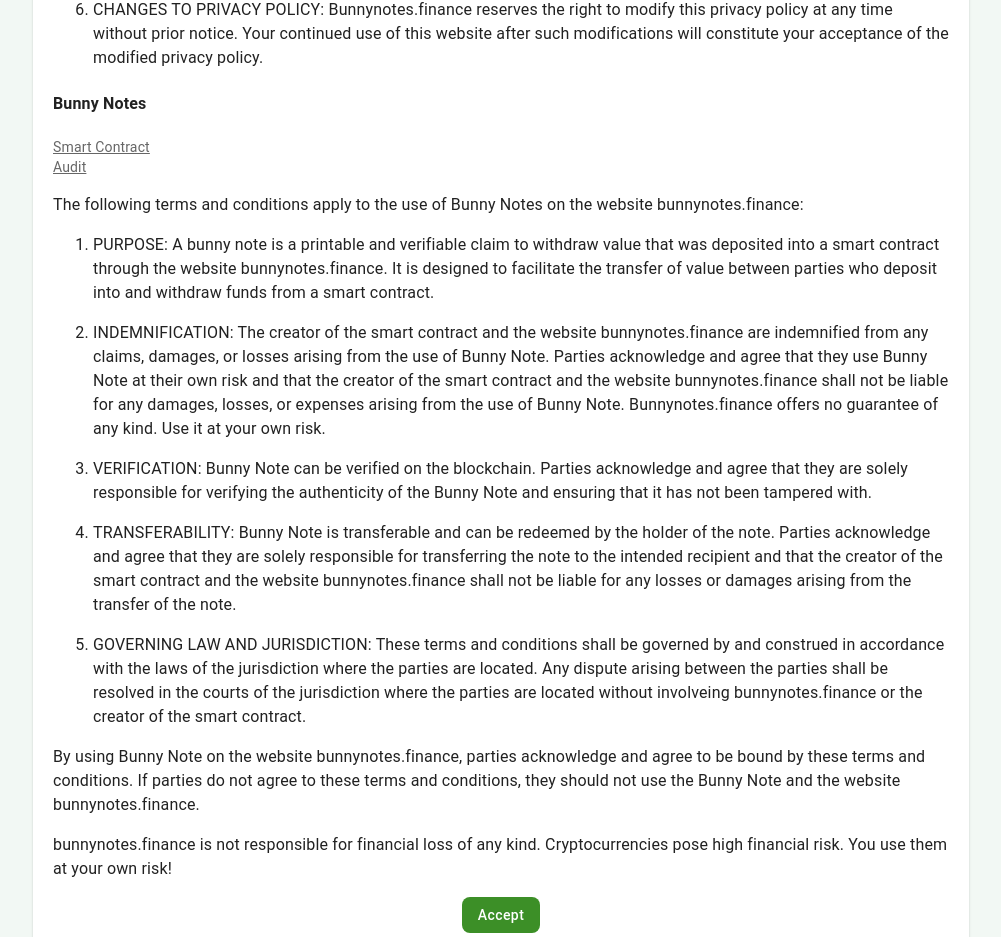
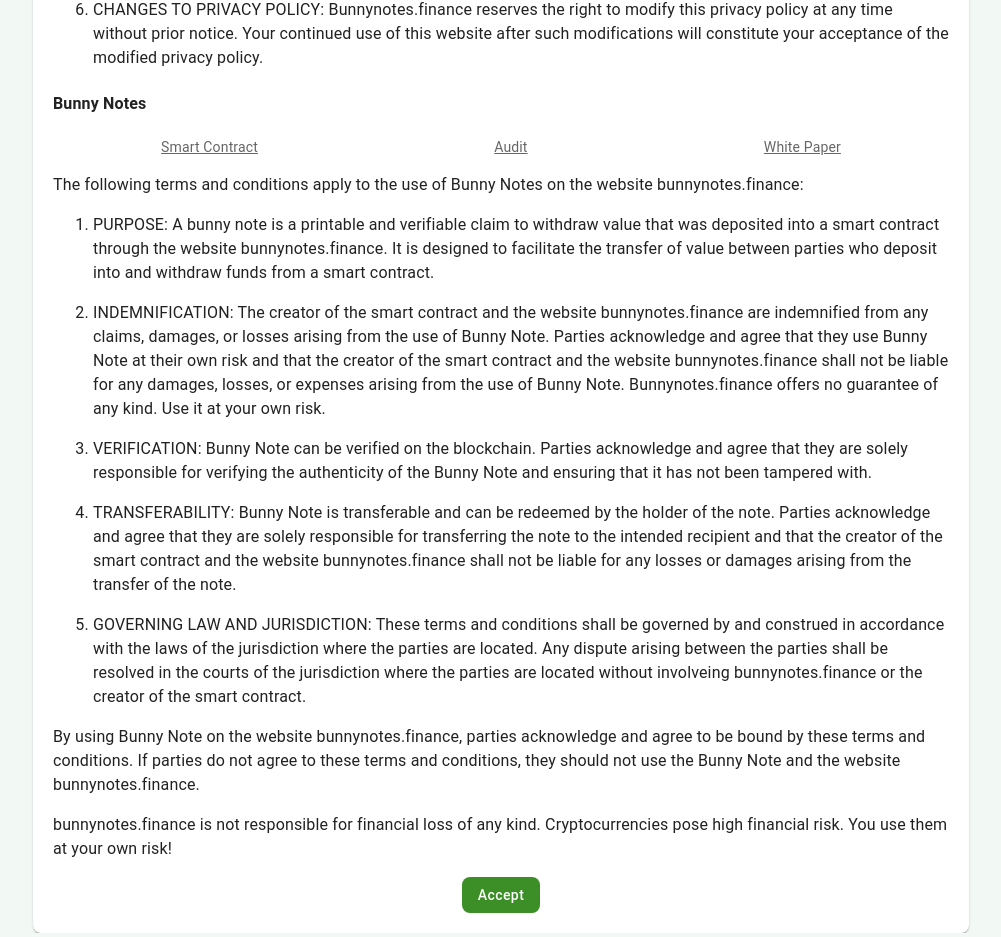
Before and after one commit to StrawberryChocolateFudge/Bunny-Notes, a React (Vite) app: page /terms in a window 1280 px wide. Shown: the part 1116-2053 px from the top of the page, without its empty margins (139-1140 px from the left). Built offline with nearby package versions, Linux system fonts and the light colour scheme.

Commit message:
added whitepaper

```diff
--- a/frontend/components/TermsPage.tsx
+++ b/frontend/components/TermsPage.tsx
@@ -1,4 +1,4 @@
-import { Button, IconButton, Typography } from "@mui/material";
+import { Button, IconButton, Stack, Typography } from "@mui/material";
 import Paper from "@mui/material/Paper/Paper";
 import React from "react";
 import Close from "@mui/icons-material/Close";
@@ -82,6 +82,7 @@ export function TermsPage() {
             </ol>
 
             <h4>Bunny Notes</h4>
+            <Stack display="flex" flexDirection="row" justifyContent="space-around" sx={{ gap: "20px" }}>
                 <Typography variant="body2" color="text.secondary" align="left">
                     <MuiLink color="inherit" href="https://raw.githubusercontent.com/StrawberryChocolateFudge/Bunny-Notes/bunnyNotesOnly/contracts/BunnyNotes.sol">
                         Smart Contract
@@ -92,6 +93,12 @@ export function TermsPage() {
                         Audit
                     </MuiLink>
                 </Typography>
+                <Typography variant="body2" color="text.secondary" align="left">
+                    <MuiLink color="inherit" href="/imgs/BunnyNotesWhitePaper.pdf">
+                        White Paper
+                    </MuiLink>
+                </Typography>
+            </Stack>
             <p>The following terms and conditions apply to the use of Bunny Notes on the website bunnynotes.finance:</p>
             <ol>
                 <li>
```
Also changed, not shown: 1 other file (tests, documents, lock files or other folders). Lines whose indentation alone changed are shown as unchanged.
